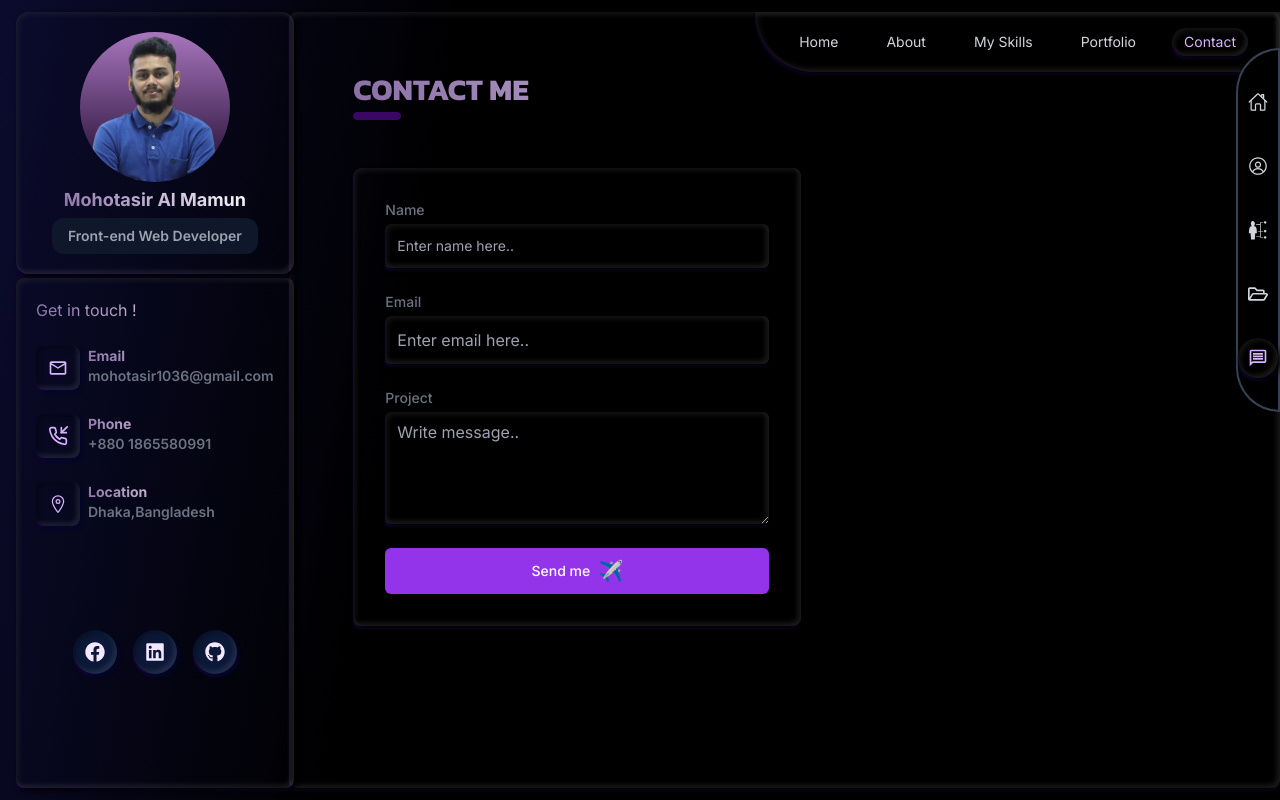
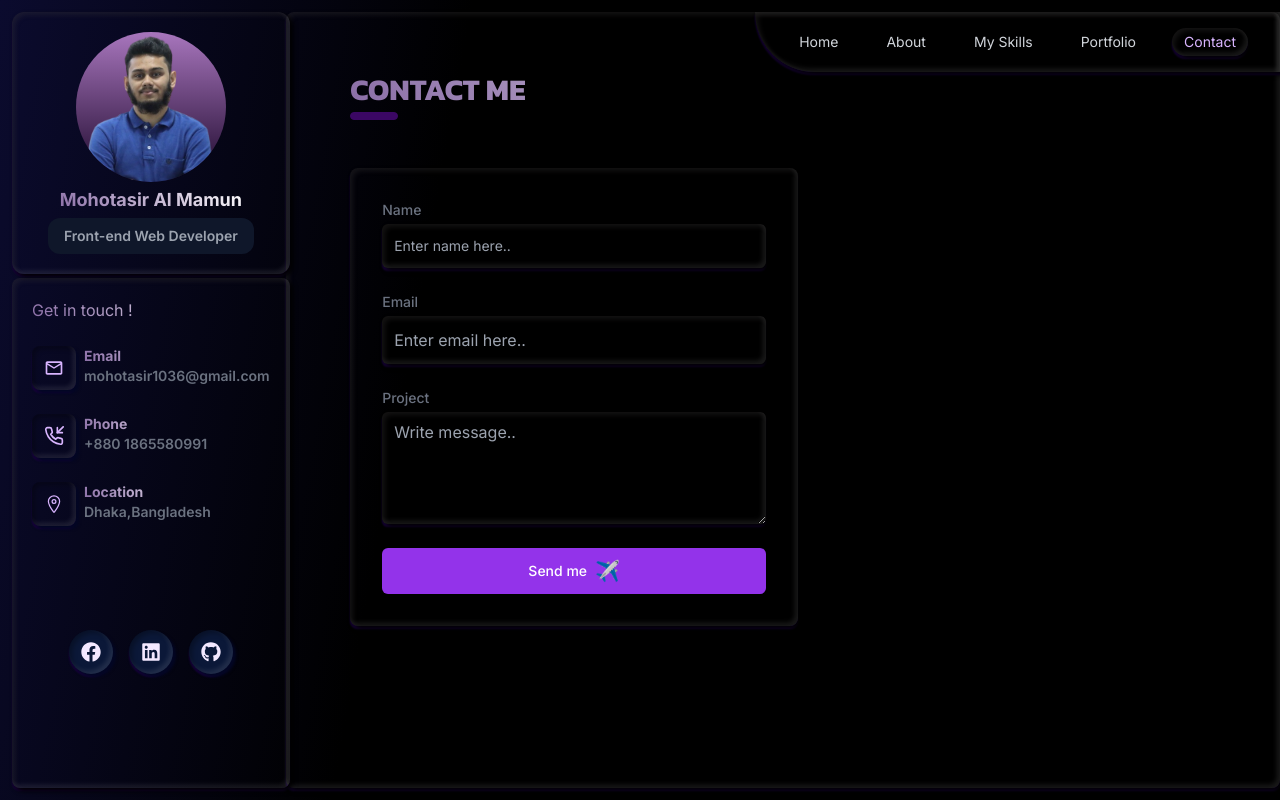
Before and after one commit to Mohotasir/Portfolio--Nextjs-, a Next.js app: page /contact in a window 1280 px wide. Built offline with nearby package versions, Linux system fonts and the light colour scheme.

Commit message:
edit navbar

```diff
--- a/src/app/layout.js
+++ b/src/app/layout.js
@@ -16,7 +16,7 @@ export default function RootLayout({ children }) {
     <html lang="en">
       <body className={inter.className}>
         <div className="bodystyle min-h-screen flex flex-col md:flex-row gap-1 mx-auto ">
-        <div className="relative">
+        <div className="relative md:hidden">
                 <MobileNavbar></MobileNavbar>
             </div>
           <div className="my-3 mx-3 md:mx-0 md:pl-3 lg:pl-3  md:w-[360px] ">
--- a/src/components/MobileNavbar.jsx
+++ b/src/components/MobileNavbar.jsx
@@ -37,7 +37,7 @@ export default function MobileNavbar() {
     ];
 
     return (
-        <div className="fixed flex flex-col right-0 top-12 border-2 border-gray-700 bg-black rounded-l-full gap-3 md:gap-6  py-8">
+        <div className="fixed z-10 flex flex-col right-0 top-12 border-2 border-gray-700 bg-black rounded-l-full gap-3 md:gap-6  py-8">
             {
                 list.map((li, index) => (
                     <Link className={`text-xl flex justify-center items-center w-10 h-10 text-gray-300 rounded-full ${pathName === li.link ? 'text-purple-300 shadow' : 'text-gray-300'}`} href={li.link} key={index}>{li.title}</Link>
```
